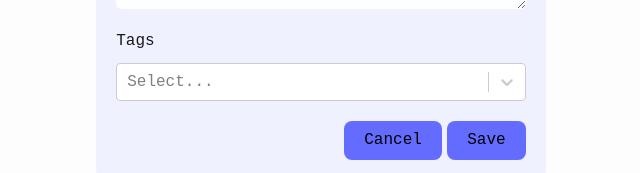
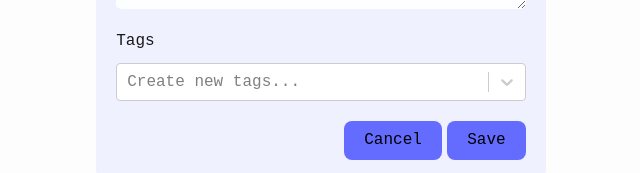
Before and after one commit to mayra-palomares/tasks-react-app, a React (Vite) app: page /tasks/create in a window 1280 px wide. Shown: the part 346-519 px from the top of the page, without its empty margins (319-959 px from the left). Built offline with nearby package versions, Linux system fonts and the light colour scheme.

Commit message:
Change placeholder for multi select

```diff
--- a/src/components/TaskForm.tsx
+++ b/src/components/TaskForm.tsx
@@ -91,7 +91,12 @@ function TaskForm({ task = initialTask, handleSave }: TaskFormProps) {
 					name="tags"
 					control={control}
 					render={({ field }) => (
-						<CreatableSelect {...field} isMulti isClearable />
+						<CreatableSelect
+							{...field}
+							isMulti
+							isClearable
+							placeholder="Create new tags..."
+						/>
 					)}
 				/>
 				{errors.tags && <span className="error">{errors.tags?.message}</span>}
```
